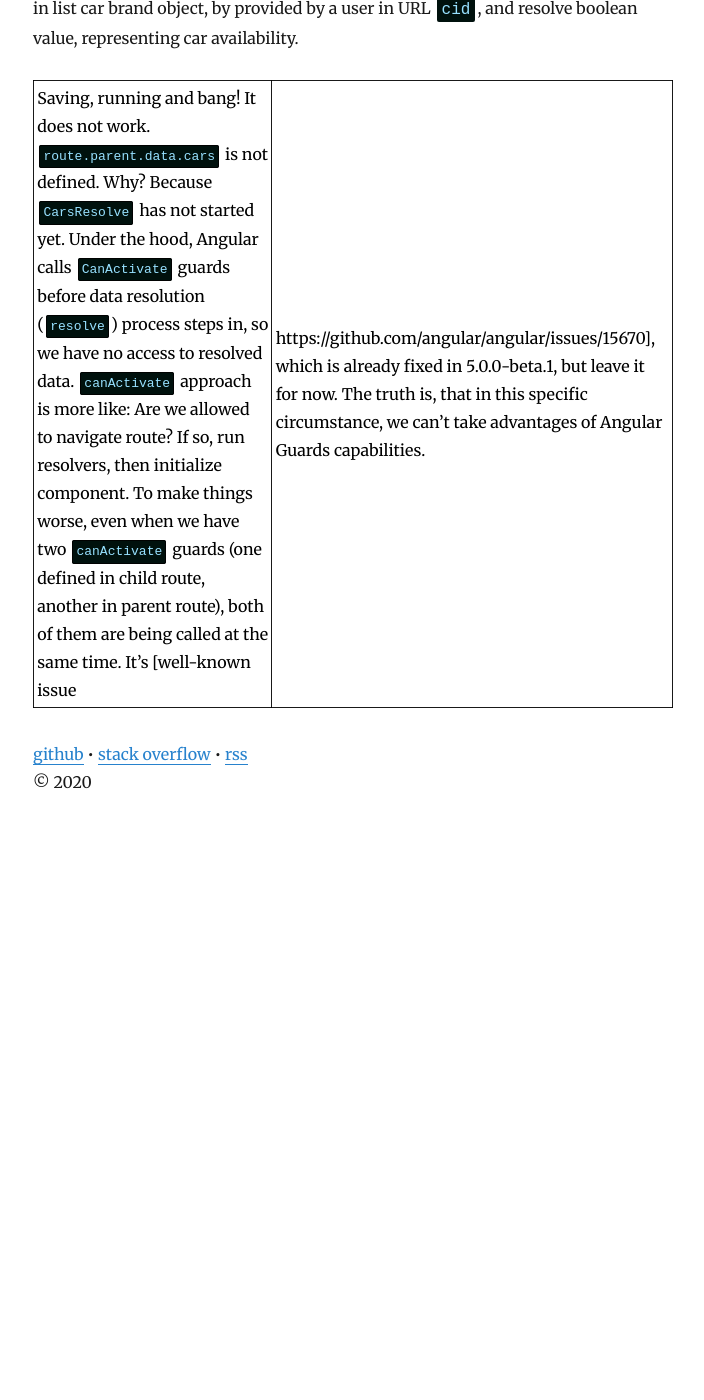
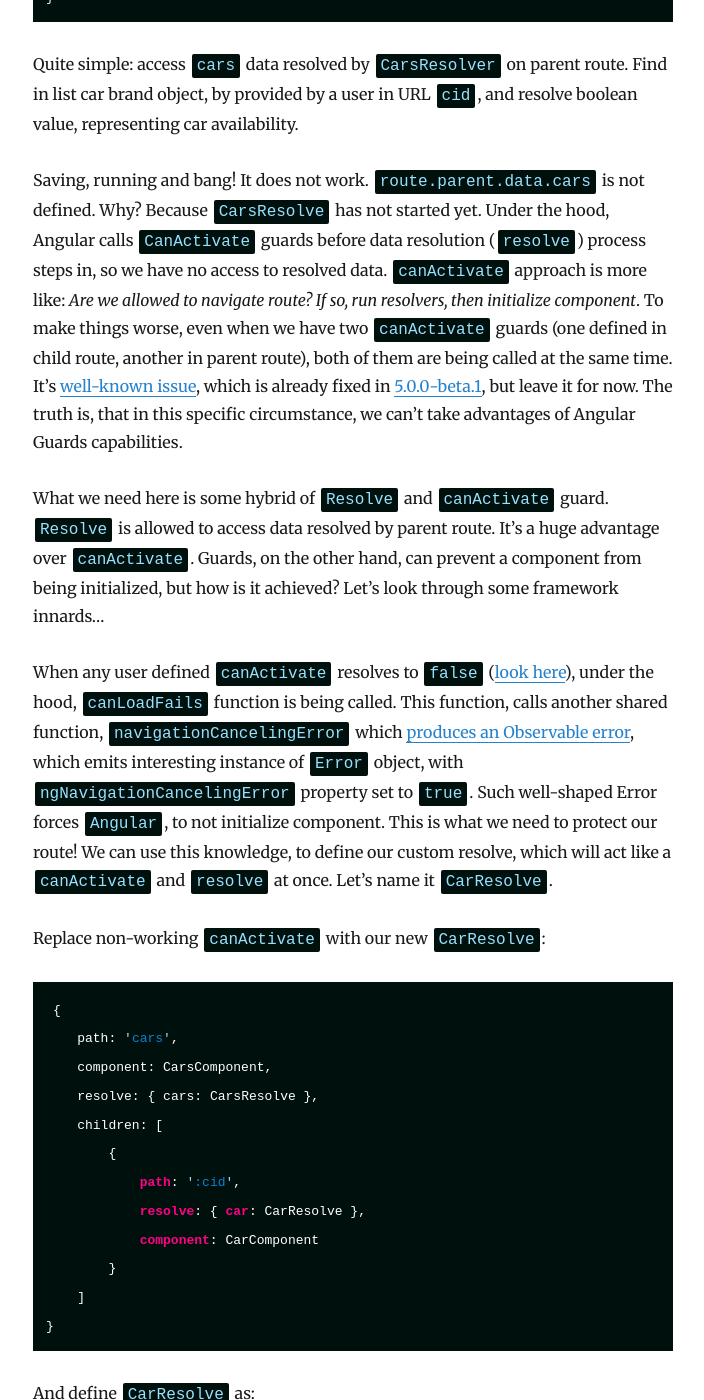
Before and after one commit to adasq/adasq.github.io, a Jekyll site: the page built from _posts/2017-09-02-angular-router-protection-issues.md, in a window 1280 px wide and 1400 px high, scrolled down 2775 px. Shown: the whole window, without its empty margins (287-991 px from the left). Built offline with Jekyll 4.4.1, drawn with Linux system fonts in a browser that asks for light colours; before the commit the page ends 3613 px from its top, so only the background shows below that; some of the changed text lies outside the part shown.

Commit message:
Update 2017-09-02-angular-router-protection-issues.md

````diff
--- a/_posts/2017-09-02-angular-router-protection-issues.md
+++ b/_posts/2017-09-02-angular-router-protection-issues.md
@@ -1,3 +1,4 @@
+
 ---
 layout: post
 title: adasq3/angular-router-protection-issues
@@ -57,7 +58,7 @@ Imagine now, that we want to protect our `:cid` route to have only two values: `
 /cars/ford -> not allowed!
 ```
 
-Simple, you might think, Let’s use CanActivate. Ok, let’s give it a try. It should check whether provided by user car brand (`:cid`) is available in resolved by parent route `cars` list. If so, allow component to be initialized, prohibit otherwise.
+_Simple_, you might think,_ Let’s use CanActivate_. Ok, let’s give it a try. It should check whether provided by user car brand (`:cid`) is available in resolved by parent route `cars` list. If so, allow component to be initialized, prohibit otherwise.
 
 ```js
 {
@@ -91,4 +92,76 @@ class CarGuard implements CanActivate<boolean> {
 
 Quite simple: access `cars` data resolved by `CarsResolver` on parent route. Find in list car brand object, by provided by a user in URL `cid`, and resolve boolean value, representing car availability.
 
-Saving, running and bang! It does not work. `route.parent.data.cars` is not defined. Why? Because `CarsResolve` has not started yet. Under the hood, Angular calls `CanActivate` guards before data resolution (`resolve`) process steps in, so we have no access to resolved data. `canActivate` approach is more like: Are we allowed to navigate route? If so, run resolvers, then initialize component. To make things worse, even when we have two `canActivate` guards (one defined in child route, another in parent route), both of them are being called at the same time. It’s [well-known issue|https://github.com/angular/angular/issues/15670], which is already fixed in 5.0.0-beta.1, but leave it for now. The truth is, that in this specific circumstance, we can’t take advantages of Angular Guards capabilities.
+Saving, running and bang! It does not work. `route.parent.data.cars` is not defined. Why? Because `CarsResolve` has not started yet. Under the hood, Angular calls `CanActivate` guards before data resolution (`resolve`) process steps in, so we have no access to resolved data. `canActivate` approach is more like: _Are we allowed to navigate route? If so, run resolvers, then initialize component_. To make things worse, even when we have two `canActivate` guards (one defined in child route, another in parent route), both of them are being called at the same time. It’s [well-known issue](https://github.com/angular/angular/issues/15670), which is already fixed in [5.0.0-beta.1](https://github.com/angular/angular/blob/master/CHANGELOG.md#500-beta1-2017-07-27), but leave it for now. The truth is, that in this specific circumstance, we can’t take advantages of Angular Guards capabilities.
+
+What we need here is some hybrid of `Resolve` and `canActivate` guard. `Resolve` is allowed to access data resolved by parent route. It’s a huge advantage over `canActivate`. Guards, on the other hand, can prevent a component from being initialized, but how is it achieved? Let’s look through some framework innards…
+
+When any user defined `canActivate` resolves to `false` ([look here](https://github.com/angular/angular/blob/4.3.6/packages/router/src/apply_redirects.ts#L309-L320)), under the hood, `canLoadFails` function is being called. This function, calls another shared function, `navigationCancelingError` which [produces an Observable error](https://github.com/angular/angular/blob/4.3.6/packages/router/src/shared.ts#L99-L105), which emits interesting instance of `Error` object, with `ngNavigationCancelingError` property set to `true`. Such well-shaped Error forces `Angular`, to not initialize component. This is what we need to protect our route! We can use this knowledge, to define our custom resolve, which will act like a `canActivate` and `resolve` at once. Let’s name it `CarResolve`.
+
+Replace non-working `canActivate` with our new `CarResolve`:
+
+
+```js
+{
+    path: 'cars',
+    component: CarsComponent,
+    resolve: { cars: CarsResolve },
+    children: [
+        {
+            path: ':cid',
+            resolve: { car: CarResolve },
+            component: CarComponent
+        }
+    ]
+}
+```
+
+And define `CarResolve` as:
+
+```js
+@Injectable()
+class CarResolve implements Resolve<any> {
+    public resolve(route: ActivatedRouteSnapshot) {
+
+        const resolvedCars = route.parent.data.cars;
+        const cid = route.params.cid;
+        const car = resolvedCars.find(car => car.name === cid);
+        if (car) {
+            return Observable.of(car);
+        } else {
+            return Observable.throw({
+                ngNavigationCancelingError: true
+            });
+        }
+    }
+}
+```
+
+How it works? As it’s a `resolve`, we have access to resolved by parent route `cars` list. On the other hand, while throwing object with `ngNavigationCancelingError` property set, we act like `canActivate` guard. This forces Angular to reject component initialization. Eventually, `NavigationCancel` route event is being produced and sent. It will be helpful later, but for now, let’s test our routing transitions from source to target:
+
+```
+/cars -> /cars/tesla          // allowed!
+/cars/tesla -> /cars/arrinera // allowed!
+/cars/arrinera -> /cars/ford  // not allowed!
+```
+
+It works like a charm for state transitions! As described above, we have already source state activated (`/cars`, `/cars/tesla`, `/cars/arrinera`), and then we are trying to navigate a target route. It might succeed or fail. But what happens internally when it fails? `resetUrlToCurrentUrlTree` function is [being called](https://github.com/angular/angular/blob/4.3.6/packages/router/src/router.ts#L760-L763). What it does is trivial URL replacement for source route URL. So, when have already state activated (let’s say: `/cars`) and we are trying to navigate the invalid route, `/cars/ford`, after canceling transition, this function reverts URL to latest activated route, which is `/cars` in this case. From user perspective, nothing has changed, we stay on source route.
+
+But what happens, when we have no source state activated? Is it possible? Yes, it is. We can achieve it by opening new browser tab, and pasting `http://localhost:4200/cars/ford` in an address bar. Angular router is trying to activate `/cars/ford` state, and it fails… Unfortunately, as we have no source state activated, a blank page is displayed, at least the root `<route-outlet>` element is not filled at all. Not sure whether it’s intended behavior, what’s more, this problem occurs also for `canActivate` guards.
+
+How can we bypass this issue? Just by watching source URL, after route activation rejection. Let’s apply subscription for `NavigationCancel` event like this:
+
+```js
+this.router.events
+    .filter(event => event instanceof NavigationCancel)
+    .subscribe(event => {
+         const { url } = this.router.currentRouterState.snapshot;
+         if (url === '') {
+             this.router.navigate(['/cars']);
+         }
+    });
+```
+
+So, when we receive `NavigationCancel` event, and `ActivatedRouteSnapshot`'s `url` property points to an empty string it means, that a user opened url (which points to invalid application state) in new browser tab. We can redirect the user to specific route, preventing the blank page from being displayed. And yes, we can put this redirection inside `CarResolve` definition, but I think, that `resolve` should only resolve data (or throw an error) without additional tricky redirection logic.
+
+[Click here](http://plnkr.co/edit/yilxe6XsHF88IrnoAq6A?p=preview) to open plunker with an example application embodying described issues. Review code and necessarily click _Launch the preview in a separate window_ icon in order to play with routing capabilities in new browser tab. Observe console output.
````
